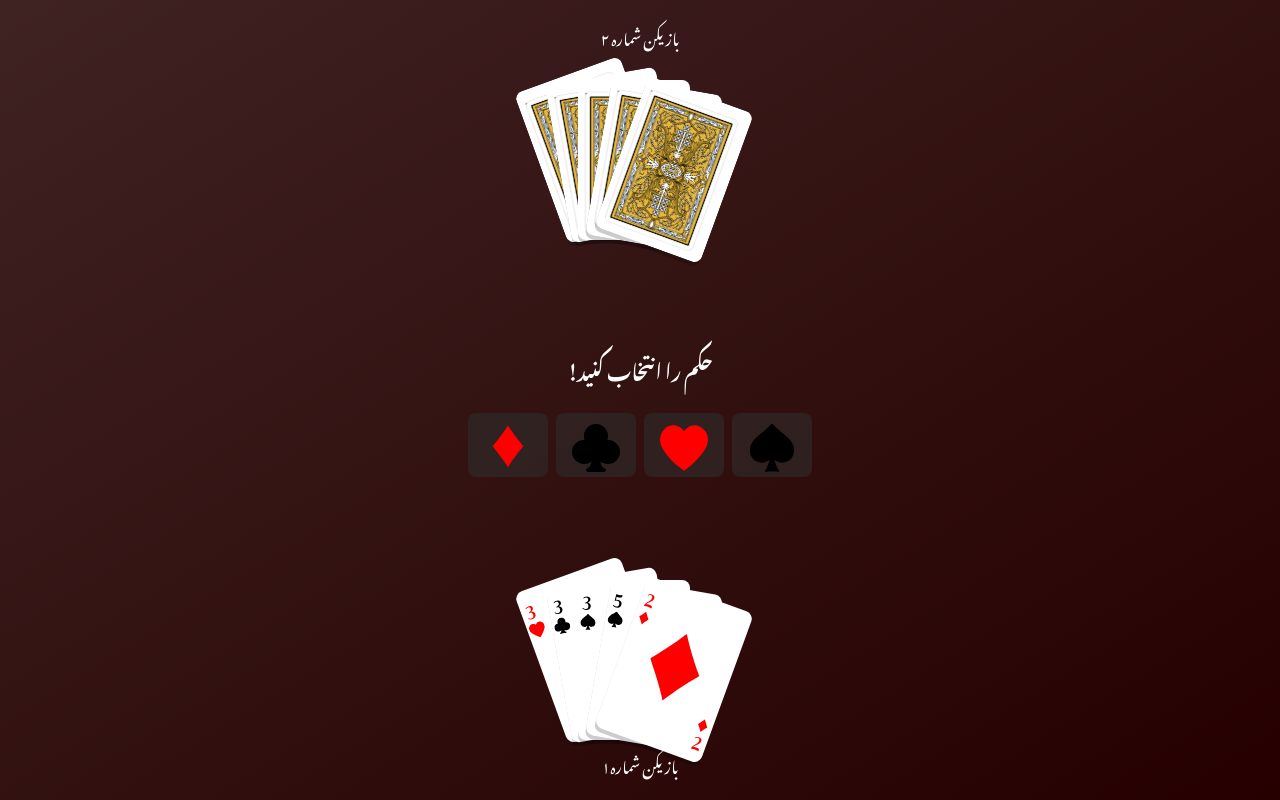
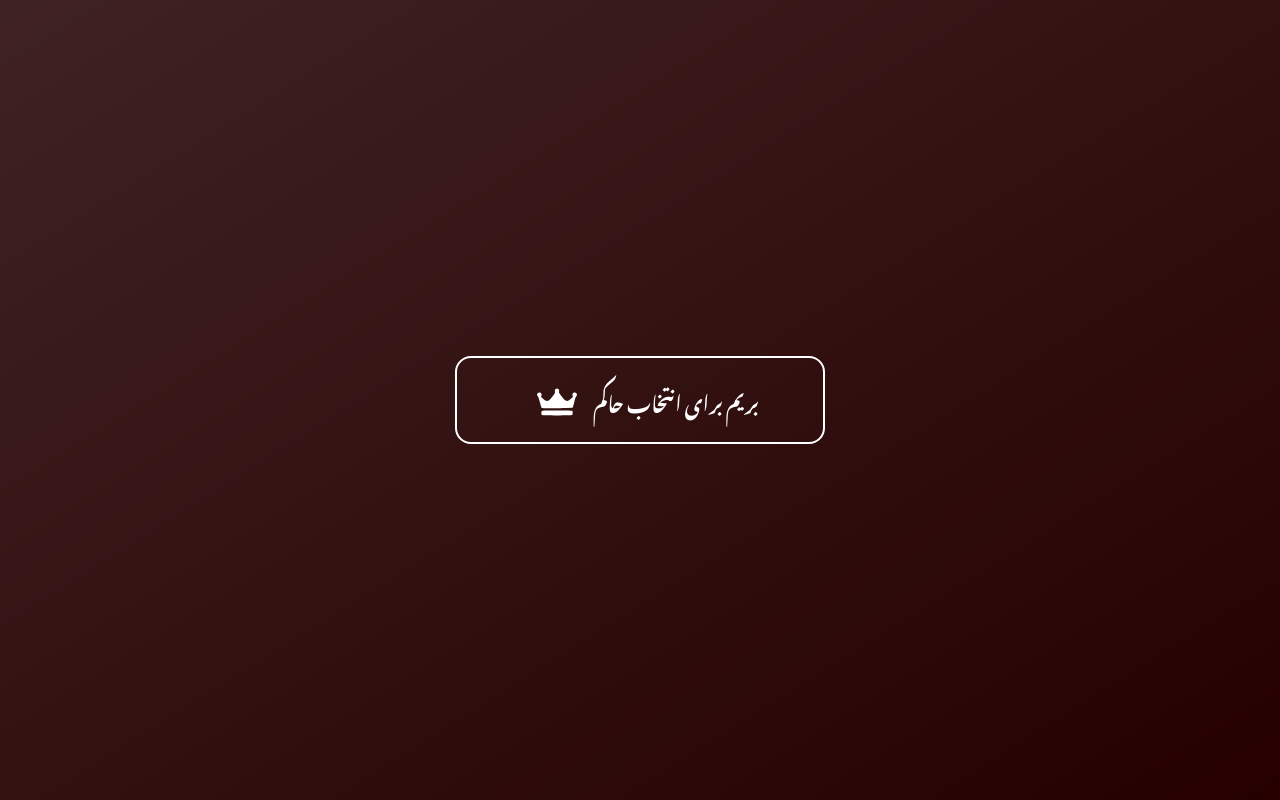
Before and after one commit to SarahShkb/HOKM, a Next.js app: page /main in a window 1280 px wide. Built offline with nearby package versions, Linux system fonts and the light colour scheme.

Commit message:
Reset game states to initial choose hakem states

```diff
--- a/components/ChooseHakem.tsx
+++ b/components/ChooseHakem.tsx
@@ -69,10 +69,6 @@ const ChooseHakem = ({
           setHakem(hakemCounter % 2);
           clearInterval(chooseHakemInterval);
         }
-        // if (hakemCounter === 10) {
-        //   //setHakem(hakemCounter % 2);
-        //   clearInterval(chooseHakemInterval);
-        // }
         tempCards.splice(randomCardIndex, 1);
         cardsRef.current.pop();
         hakemCounter++;
--- a/components/Main.tsx
+++ b/components/Main.tsx
@@ -6,9 +6,9 @@ import ChooseHakem from "components/ChooseHakem";
 import ChooseHokm from "components/ChooseHokm";
 
 const Main = () => {
-  const [gameState, setGameState] = useState<number>(GAME_STAGES.CHOOSE_HOKM);
+  const [gameState, setGameState] = useState<number>(GAME_STAGES.CHOOSE_HAKEM);
   const [chooseHAKEM, setChooseHAKEM] = useState<boolean>(false);
-  const [hakem, setHakem] = useState<number>(players.PLAYER_1);
+  const [hakem, setHakem] = useState<number>(-1);
   const [HOKM, setHOKM] = useState<number>(null);
 
   const player1Ref = useRef(null);
```
